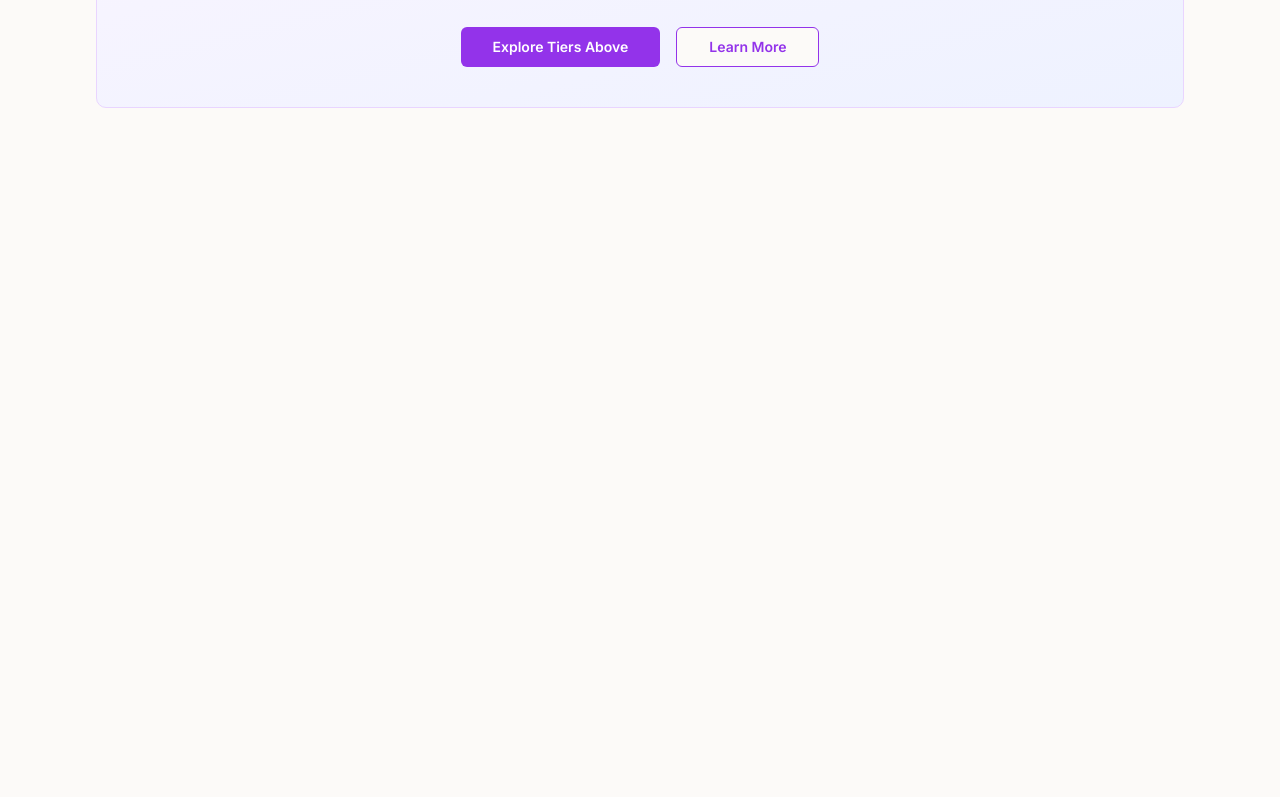
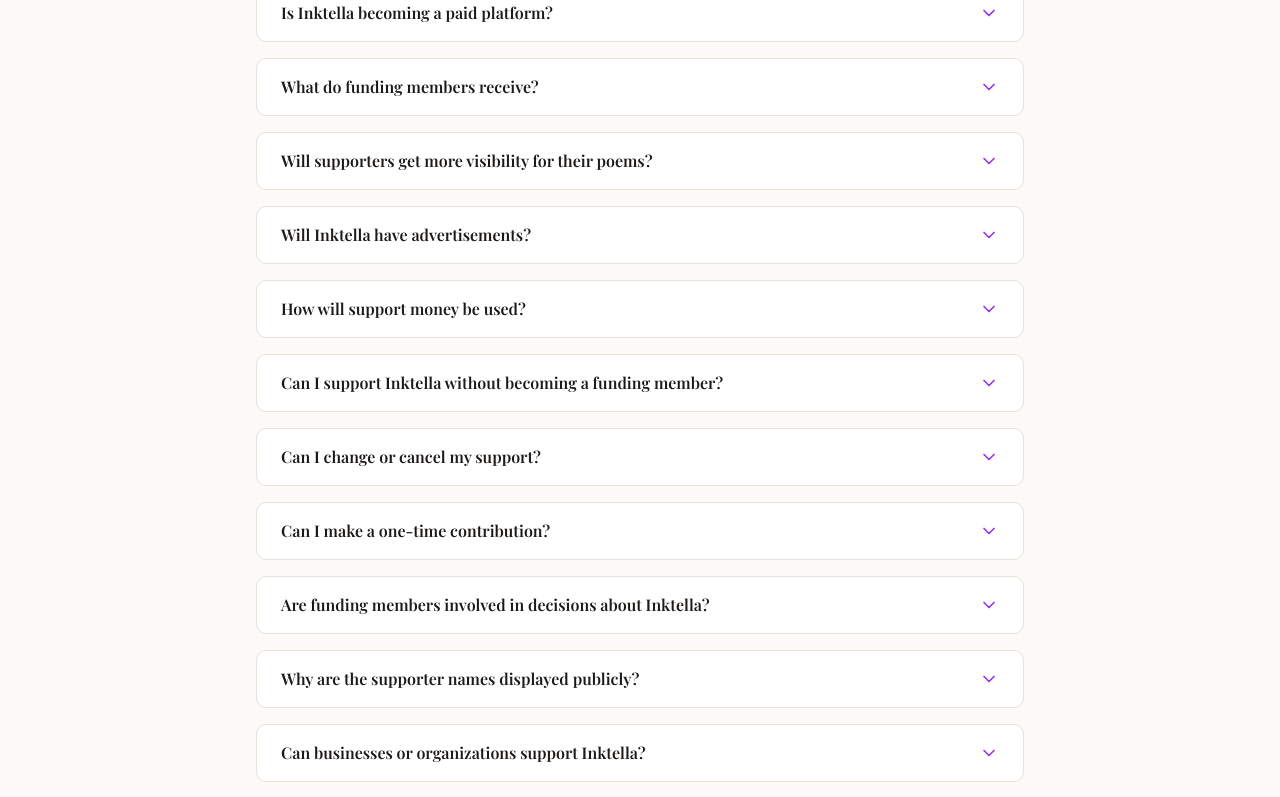
Before and after one commit to De2002/Inktella-9b0li3, a React (Vite) app: page /love-inktella in a window 1280 px wide. Shown: the part 2020-2817 px from the top of the page. Before the commit the page ends 2208 px from the top, so only its background shows below. Built offline with nearby package versions, Linux system fonts and the light colour scheme; a web font is replaced by a local one.

Commit message:
feat: add FAQ section with interactive toggles

```diff
--- a/src/pages/LoveInktella.tsx
+++ b/src/pages/LoveInktella.tsx
@@ -1,5 +1,6 @@
 import { Button } from '@/components/ui/button';
-import { Check } from 'lucide-react';
+import { Check, ChevronDown } from 'lucide-react';
+import { useState } from 'react';
 
 interface FundingTier {
   id: string;
@@ -63,7 +64,81 @@ const impacts = [
   'Create new ways for poets to share their work',
 ];
 
+const faqs = [
+  {
+    id: 'why-support',
+    question: 'Why does Inktella need support?',
+    answer: 'Inktella is built to be a free and open home for poets and readers. Support from the community helps us maintain the platform, build new features, improve the experience, and continue creating a space where poetry can thrive.',
+  },
+  {
+    id: 'paid-platform',
+    question: 'Is Inktella becoming a paid platform?',
+    answer: 'No. Inktella will remain free and open for poets and readers. Supporting Inktella is completely optional. It is a way for people who believe in the mission to help keep it alive and growing.',
+  },
+  {
+    id: 'what-benefits',
+    question: 'What do funding members receive?',
+    answer: 'Funding members receive recognition as people who help support Inktella\'s journey. This is not a premium account or a way to unlock better features. Everyone on Inktella has access to the same creative community.',
+  },
+  {
+    id: 'poem-visibility',
+    question: 'Will supporters get more visibility for their poems?',
+    answer: 'No. Support does not influence how poems are discovered, reviewed, or recommended. Poetry should be valued based on creativity, engagement, and community response — not financial support.',
+  },
+  {
+    id: 'ads',
+    question: 'Will Inktella have advertisements?',
+    answer: 'Inktella\'s goal is to keep the poetry experience clean and enjoyable. We may explore carefully selected advertising or partnerships in the future to help sustain the platform, but we will avoid intrusive ads that interrupt reading, writing, or discovery.',
+  },
+  {
+    id: 'money-used',
+    question: 'How will support money be used?',
+    answer: 'Support helps fund: Platform hosting and maintenance, Development of new features, Improving tools for poets and readers, Community improvements, and Keeping Inktella accessible worldwide.',
+  },
+  {
+    id: 'other-support',
+    question: 'Can I support Inktella without becoming a funding member?',
+    answer: 'Yes. You can support Inktella by sharing poems, giving meaningful feedback, inviting poets, participating in the community, and spreading the word. Every contribution matters.',
+  },
+  {
+    id: 'cancel-support',
+    question: 'Can I change or cancel my support?',
+    answer: 'Yes. You can manage or cancel your support at any time.',
+  },
+  {
+    id: 'one-time',
+    question: 'Can I make a one-time contribution?',
+    answer: 'Yes. Some people prefer to support once instead of joining monthly. A one-time contribution option can be available for those who want to help without a recurring commitment.',
+  },
+  {
+    id: 'member-decisions',
+    question: 'Are funding members involved in decisions about Inktella?',
+    answer: 'Funding members may have opportunities to share feedback and ideas about the future of Inktella. However, decisions will always be guided by the mission of creating the best possible experience for poets and readers.',
+  },
+  {
+    id: 'public-names',
+    question: 'Why are the supporter names displayed publicly?',
+    answer: 'The Funding Members Hall is a way to recognize the people who choose to stand behind Inktella. Public display is optional. Supporters can choose whether their name appears.',
+  },
+  {
+    id: 'organizations',
+    question: 'Can businesses or organizations support Inktella?',
+    answer: 'Yes. Organizations, writing groups, schools, and creative communities can support Inktella and help promote a culture of poetry and creativity.',
+  },
+  {
+    id: 'cannot-afford',
+    question: 'What if I cannot afford to support?',
+    answer: 'That is completely okay. Inktella exists for everyone. Reading poems, sharing your work, and being part of the community are valuable forms of support too.',
+  },
+  {
+    id: 'pay-success',
+    question: 'Will paying make my poems more successful?',
+    answer: 'No. Supporting Inktella does not give anyone an advantage in publishing, feedback, discovery, or recognition. Every poet deserves an equal opportunity to be heard.',
+  },
+];
+
 export default function LoveInktella() {
+  const [expandedFAQ, setExpandedFAQ] = useState<string | null>(null);
   return (
     <div className="min-h-screen bg-background">
       {/* Hero Section */}
@@ -183,6 +258,35 @@ export default function LoveInktella() {
           </div>
         </div>
 
+        {/* FAQ Section */}
+        <div className="mb-12 sm:mb-16">
+          <h2 className="text-2xl sm:text-3xl font-bold text-foreground text-center mb-8 sm:mb-10">
+            Frequently Asked Questions
+          </h2>
+          <div className="space-y-4 max-w-3xl mx-auto">
+            {faqs.map((faq) => (
+              <div key={faq.id} className="bg-surface border border-border rounded-lg overflow-hidden">
+                <button
+                  onClick={() => setExpandedFAQ(expandedFAQ === faq.id ? null : faq.id)}
+                  className="w-full px-6 py-4 flex items-center justify-between hover:bg-background-subtle transition-colors text-left"
+                >
+                  <h3 className="font-semibold text-foreground text-sm sm:text-base pr-4">{faq.question}</h3>
+                  <ChevronDown
+                    className={`w-5 h-5 text-purple-600 dark:text-purple-400 flex-shrink-0 transition-transform ${
+                      expandedFAQ === faq.id ? 'transform rotate-180' : ''
+                    }`}
+                  />
+                </button>
+                {expandedFAQ === faq.id && (
+                  <div className="px-6 py-4 border-t border-border bg-background-subtle">
+                    <p className="text-foreground-secondary text-sm sm:text-base leading-relaxed">{faq.answer}</p>
+                  </div>
+                )}
+              </div>
+            ))}
+          </div>
+        </div>
+
         {/* CTA Section */}
         <div className="bg-gradient-to-br from-purple-50 dark:from-purple-900 to-indigo-50 dark:to-indigo-900 border border-purple-200 dark:border-purple-700 rounded-lg p-8 sm:p-10 text-center">
           <h3 className="text-xl sm:text-2xl font-bold text-foreground mb-3 sm:mb-4">
```
